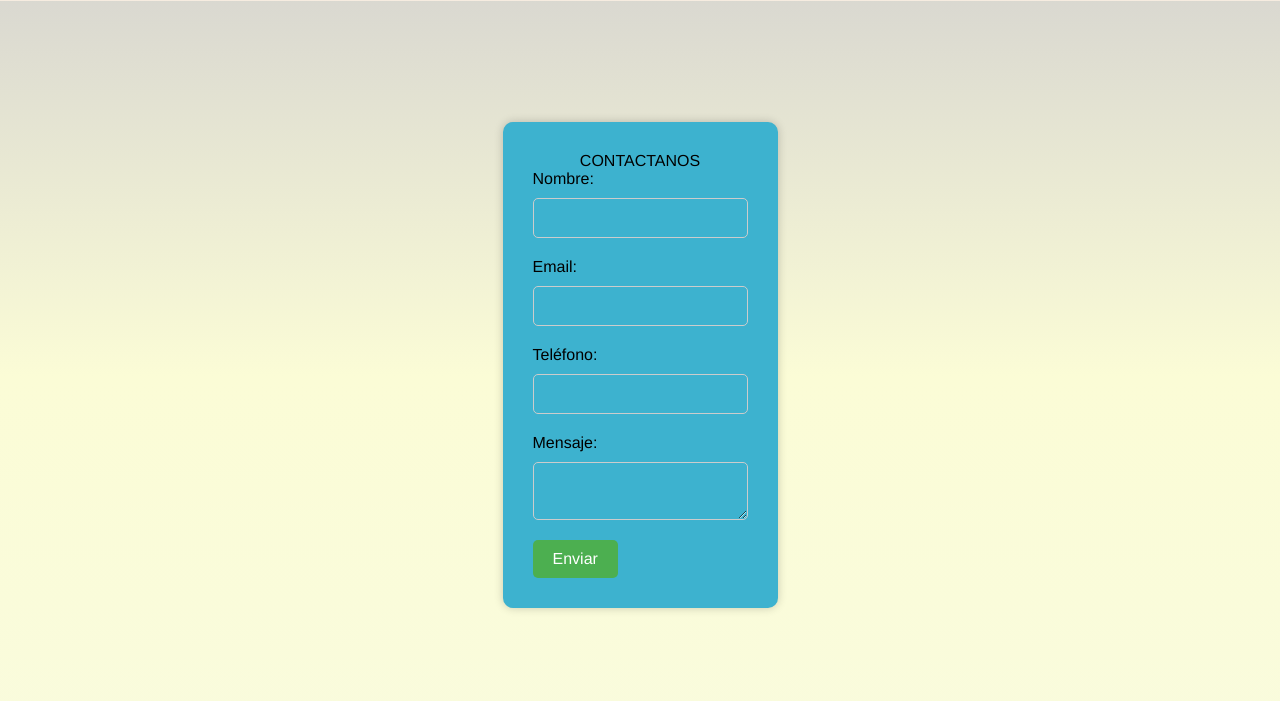
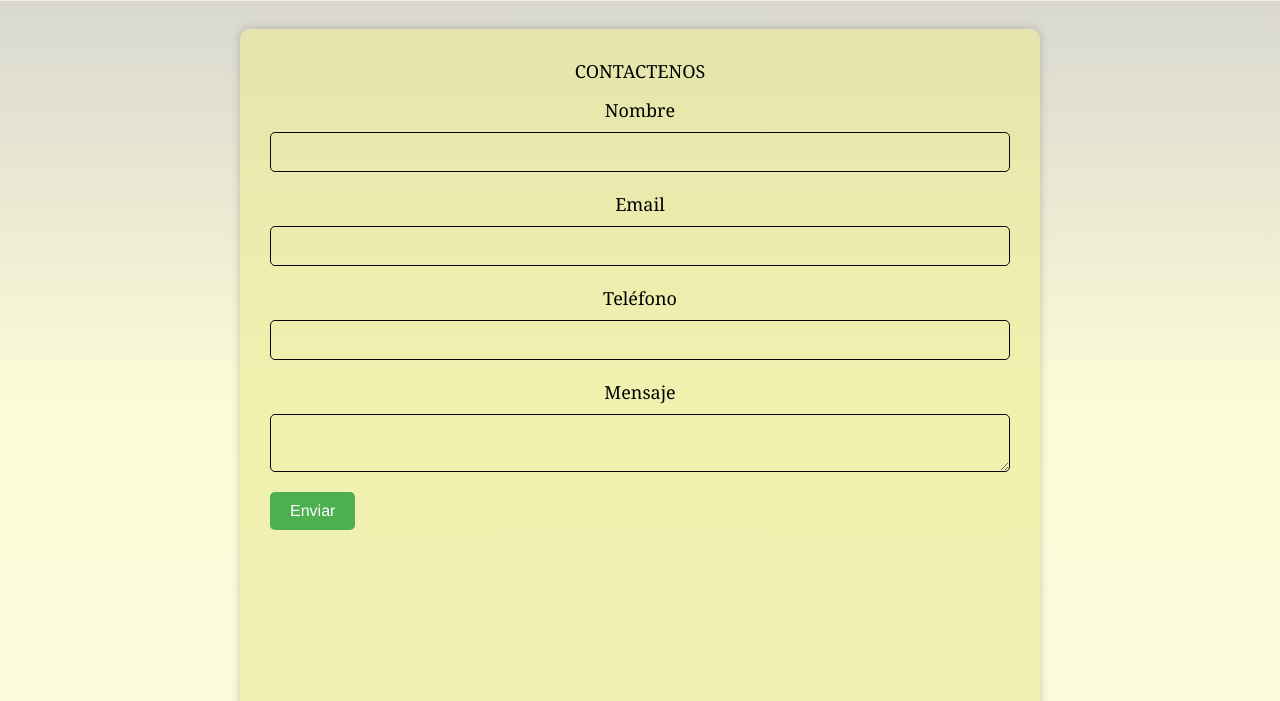
Before and after one commit to flavia-Arroyo/ProyectoFinal-Grupo2-CAC, a plain HTML site: page contacto.html in a window 1280 px wide. Shown: the part 99-800 px from the top of the page. Drawn offline with Linux system fonts and the light colour scheme.

Commit message:
cambio style form y coments - terminar validate

```diff
--- a/contacto.html
+++ b/contacto.html
@@ -42,14 +42,14 @@
 
         <div class="contenedor">
             <form id="miFormulario" onsubmit="validarFormulario(event)">
-                <h2 class="contactenos">CONTACTANOS</h2>
-                <label for="nombre">Nombre:</label>
+                <h2 class="contactenos">CONTACTENOS</h2>
+                <label for="nombre">Nombre</label>
                 <input type="text" id="nombre" name="nombre" required>
-                <label for="email">Email:</label>
+                <label for="email">Email</label>
                 <input type="email" id="email" name="email" required>
-                <label for="telefono">Teléfono:</label>
+                <label for="telefono">Teléfono</label>
                 <input type="number" id="telefono" name="telefono"  required>
-                <label for="mensaje">Mensaje:</label>
+                <label for="mensaje">Mensaje</label>
                 <textarea id="mensaje" name="mensaje" required></textarea>
                 <input type="submit" value="Enviar">
             </form>
@@ -127,6 +127,7 @@
         </div>
     </footer>
 
+
     <script src="./js/formulario.js"> </script>
     <script src="./js/formulario.js"></script>
     <script src="https://kit.fontawesome.com/7fda2717d4.js" crossorigin="anonymous"></script>
--- a/estilos/formulario.css
+++ b/estilos/formulario.css
@@ -2,30 +2,40 @@ body {
 	margin: 0;
 	padding: 0;
 }
+/*contenedor de formulario*/
+.contenedor {
 
-.contenedor {
 	display: flex;
 	justify-content: center;
 	align-items: center;
 	height: 100vh;
-	margin-top: 5%;
+	margin-top: 10%;
 
 }
-
+/*fondo de formulario*/
 form {
-	background-color: #3db2cf;
+	height: 100vh;
+	width: 100vh;
+	background-color: #ebec9ca8;
 	padding: 30px;
 	border-radius: 10px;
 	box-shadow: 0px 0px 10px rgba(0, 0, 0, 0.2);
+
 }
-
+/* el contactenos con letra y tamaño*/
 h2 {
 	margin-top: 0;
+	margin-bottom: 15px;
+	font-family: Cambria, Cochin, Georgia, Times, 'Times New Roman', serif;
+	font-size: large;
 }
-
+/* propiedades del texto que va arriba del input*/
 label {
 	display: block;
 	margin-bottom: 10px;
+	font-family: Cambria, Cochin, Georgia, Times, 'Times New Roman', serif;
+	font-size: large;
+	text-align: center;
 }
 
 /* para quitar las flechitas del input number*/
@@ -35,18 +45,20 @@ input[type="number"]::-webkit-inner-spin-button {
   -webkit-appearance: none;
   margin: 0;
 }
-
+/*inputs diseño */
 input[type="text"],
 input[type="email"],
 input[type="number"],
 textarea {
 	width: 100%;
 	padding: 10px;
-	border: 1px solid #CCCCCC;
+	border: 1px solid #080707;
 	border-radius: 5px;
 	box-sizing: border-box;
 	margin-bottom: 20px;
 	font-size: 16px;
+	text-align: center;
+
 }
 
 input[type="submit"] {
@@ -57,6 +69,7 @@ input[type="submit"] {
 	border-radius: 5px;
 	cursor: pointer;
 	font-size: 16px;
+
 }
 
 input[type="submit"]:hover {
--- a/js/formulario.js
+++ b/js/formulario.js
@@ -20,7 +20,7 @@ form.addEventListener('submit', (event) => {
 
 	if (!nombre) {
 	  alert('Por favor ingrese su nombre');
-	return;
+
 	}
 
 	if (!email) {
@@ -38,6 +38,4 @@ form.addEventListener('submit', (event) => {
 	  return;
 	}
 
-
-
   });
```
Lines whose indentation alone changed are shown as unchanged.
